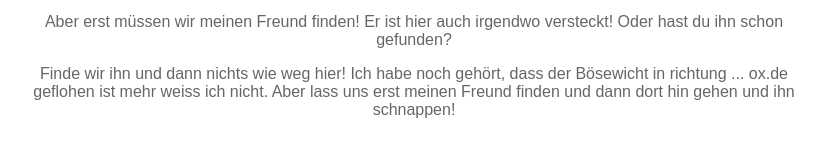
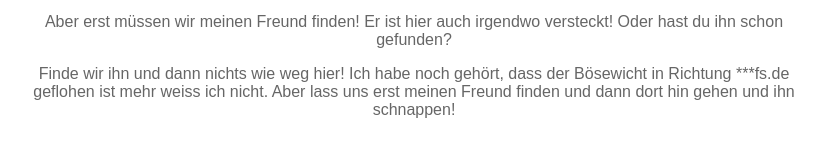
Before and after one commit to kn1g/wiederKeinDackel, a plain HTML site: page Yv.html in a window 1280 px wide. Shown: the part 997-1149 px from the top of the page, 226-1054 px from the left. Drawn offline with Linux system fonts and the light colour scheme.

Commit message:
Update Yv.html

```diff
--- a/Yv.html
+++ b/Yv.html
@@ -44,7 +44,7 @@
         <p>Agentin Leberkaas, du hast mich in dem Chaos gefunden! <3  Ich habe ein tolles Geschenk für dich!</p>
         <p>Ich bin so froh, dass du hier bist. Ich wünsche dir alles Gute, Liebe, Gesundheit und viel Glück zu deinem Geburstag!</p>
         <p>Aber erst müssen wir meinen Freund finden! Er ist hier auch irgendwo versteckt! Oder hast du ihn schon gefunden?</p>
-        <p>Finde wir ihn und dann nichts wie weg hier! Ich habe noch gehört, dass der Bösewicht in richtung ... ox.de geflohen ist mehr weiss ich nicht. Aber lass uns erst meinen Freund finden und dann dort hin gehen und ihn schnappen!</p>
+        <p>Finde wir ihn und dann nichts wie weg hier! Ich habe noch gehört, dass der Bösewicht in Richtung ***fs.de geflohen ist mehr weiss ich nicht. Aber lass uns erst meinen Freund finden und dann dort hin gehen und ihn schnappen!</p>
     </div>
 </div>
 
```
